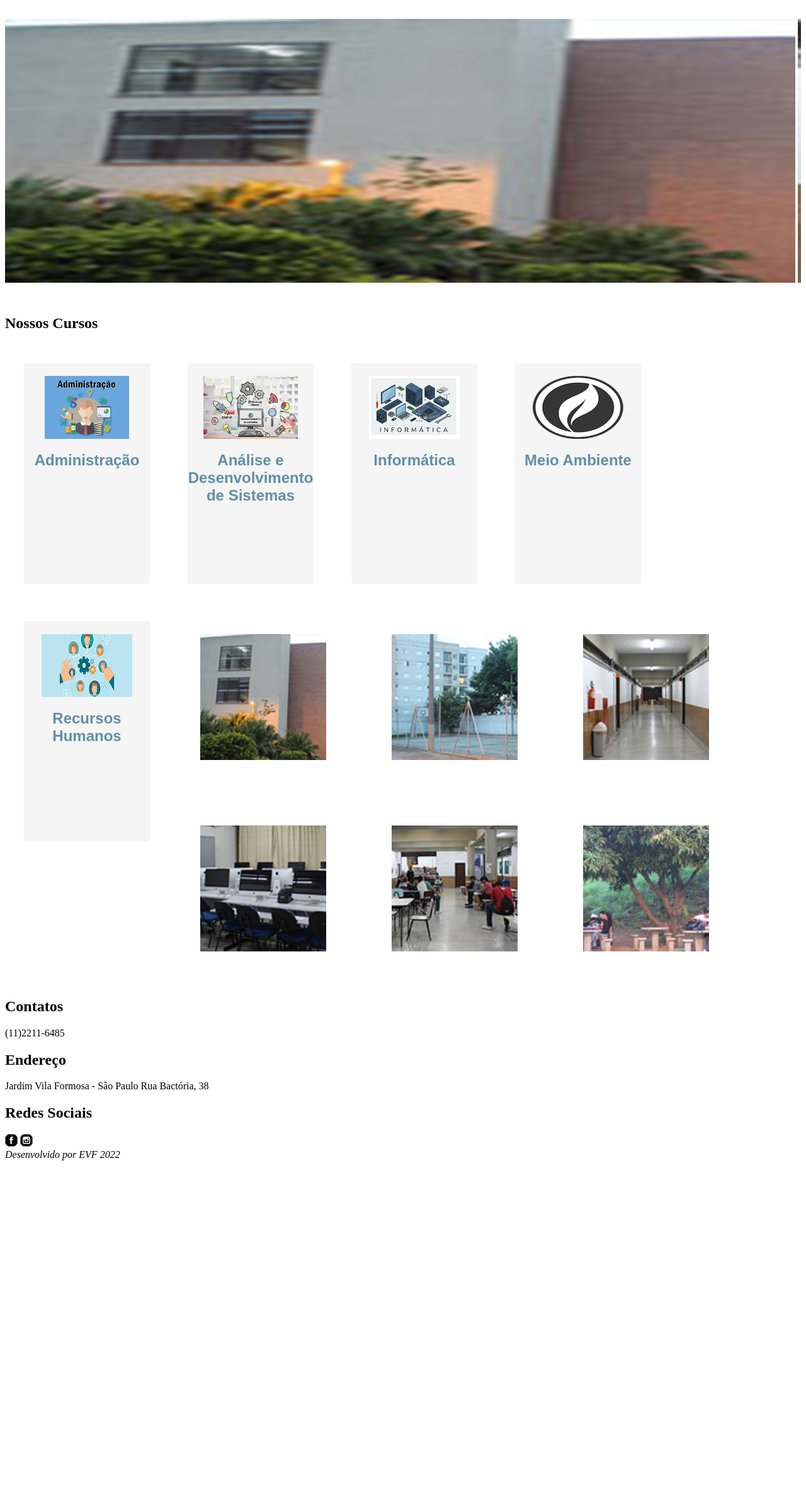
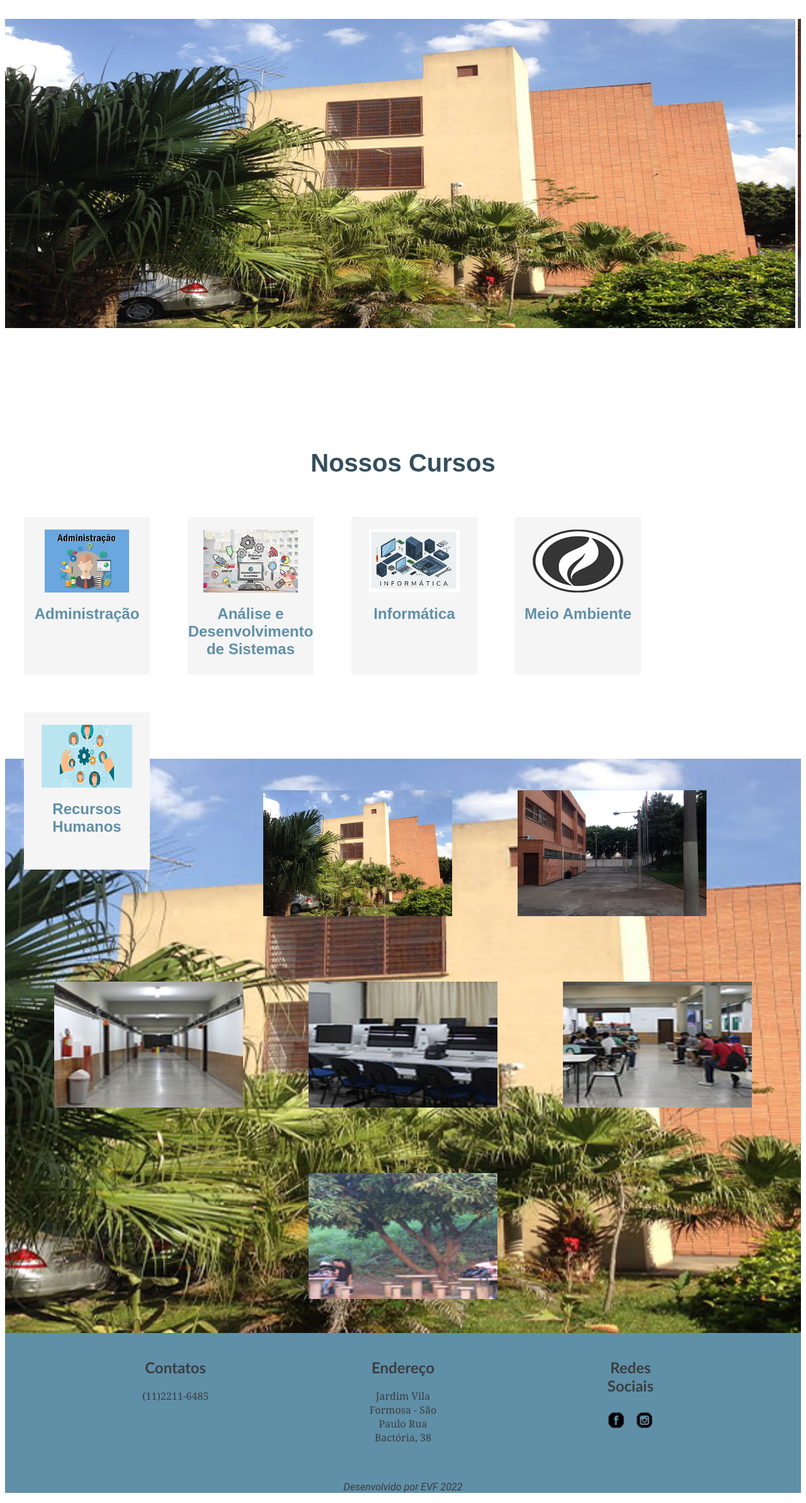
Before and after one commit to MatheusFerreira05/site_escola, a PHP site: page / in a window 1280 px wide. Shown: the part 96-2483 px from the top of the page at 63% size. Before the commit the page ends 1939 px from the top, so only its background shows below. Run offline with PHP 8.4, Linux system fonts and the light colour scheme.

Commit message:
Atualizações no CSS
Atualização no css da parte de cards e carrossel e adição de estilos no rodapé

```diff
--- a/index.html
+++ b/index.html
@@ -27,7 +27,7 @@
             <div class="fotos">
                 <img src="imagens/img_escola1.jpg" alt="entrada etec de vila formosa">
                 <img src="imagens/escola01.jpg" alt="">
-                <img src="imagens/escola03.jpg" alt="">
+                <img src="imagens/escola02.jpg" alt="">
                 <img src="imagens/escola04.jpg" alt="">
                 <img src="imagens/img_escola1.jpg" alt="">
             </div>
@@ -66,6 +66,7 @@
                 </section>
             </section>
 
+        <div class="parallax">
             <section class="galeria">
                 <img src="imagens/escola01.jpg" alt="">
                 <img src="imagens/escola02.jpg" alt="">
@@ -74,24 +75,27 @@
                 <img src="imagens/escola05.jpg" alt="">
                 <img src="imagens/escola06.jpg" alt="">
             </section>
+        </div>
     </main>
 
     <footer>
-        <section>
+        <section class="rodape">
+            <section class="contatos">
                 <h2>Contatos</h2>
                 <p>(11)2211-6485</p>
             </section>
-        <section>
+            <section class="endereco">
                 <h2>Endereço</h2>
                 <p>Jardim Vila Formosa - São Paulo Rua Bactória, 38</p>
             </section>
-        <section>
+            <section class="redes">
                 <h2>Redes Sociais</h2>
                 <a href="https://www.facebook.com/etecdevilaformosaevf"><img src="imagens/icone-facebook.png" alt=""></a>
                 <a href="https://www.instagram.com/etec_vilaformosa/"><img src="imagens/icone-instagram.png" alt=""></a>
             </section>
+        </section>
         <address>
-            Desenvolvido por EVF 2022
+            <P>Desenvolvido por EVF 2022</P>
         </address>
     </footer>
 </body>
--- a/style.css
+++ b/style.css
@@ -46,7 +46,7 @@
 
 .carrossel{
     width: 100%;
-    height: 400px;
+    height: 500px;
     overflow: hidden;
     padding-bottom: 50px;
 }
@@ -73,16 +73,29 @@
     100%{margin-left: -400%;}
 }
 
+.cursos{
+    padding-top: 100px;
+    padding-bottom: 75px;
+    height: 450px;
+    background-color: rgb(255, 255, 255);
+}
 
+.cursos h1{
+    text-align: center;
+    color: #344E5C;
+    font-size: 40px;
+    font-family: var(--fonte_principal);
+}
 
 .card{
     width: 200px;
-    height: 350px;
+    height: 250px;
     margin: auto;
     font-family: arial;
     background-color: whitesmoke;
     float: left;
     margin: 30px;
+
 }
 
 .card:hover{
@@ -95,7 +108,7 @@
     display: block;
     margin-left: auto;
     margin-right: auto;
-   padding-top: 20px;
+    padding-top: 20px;
 }
 
 .card h2{
@@ -112,11 +125,81 @@
 }
 
 .galeria{
-    padding-top: 250px;
+    text-align: center;
 }
 
 .galeria img{
     height: 200px;
-    width: 200px;
+    width: 300px;
     padding: 50px;
 }
+
+.parallax {
+    background-image: url("imagens/escola01.jpg");
+    height: 100%;
+    background-attachment: fixed;
+    background-position: center;
+    background-repeat: no-repeat;
+    background-size: cover;
+}
+
+footer{
+    width: 100%;
+    background-color: #608FA8;
+}
+
+.rodape{
+    display: flex;
+    align-items: center;
+}
+
+.rodape h2{
+    color: #3a3d3e;
+    font-family: 'Gill Sans', 'Gill Sans MT', Calibri, 'Trebuchet MS', sans-serif;
+    font-size: 24px;
+}
+
+.rodape p{
+    font-family: Cambria, Cochin, Georgia, Times, 'Times New Roman', serif;
+    color: #3a3d3e;
+}
+
+.rodape img{
+    height: 25px;
+    width: 25px;
+    margin: 8px;
+}
+
+.contatos{
+    width: 150px;
+    height: 120px;
+    margin-left: 200px;
+    margin-right: 200px;
+    text-align: center;
+}
+
+.endereco{
+    margin: 20px;
+    width: 150px;
+    height: 120px;
+    text-align: center
+}
+
+.redes{
+    margin: 20px;
+    width: 150px;
+    margin-left: 200px;
+    margin-right: 200px;
+    height: 120px;
+    text-align: center;
+}
+
+address{
+    margin-top: 75px;
+    text-align: center;
+}
+
+address  p{
+    font-family: var(--fonte_titulo2);
+    color: #3a3d3e;
+}
```
Also changed, not shown: imagens/escola01.jpg, imagens/escola02.jpg, imagens/img_escola1.jpg. Lines whose indentation alone changed are shown as unchanged.
